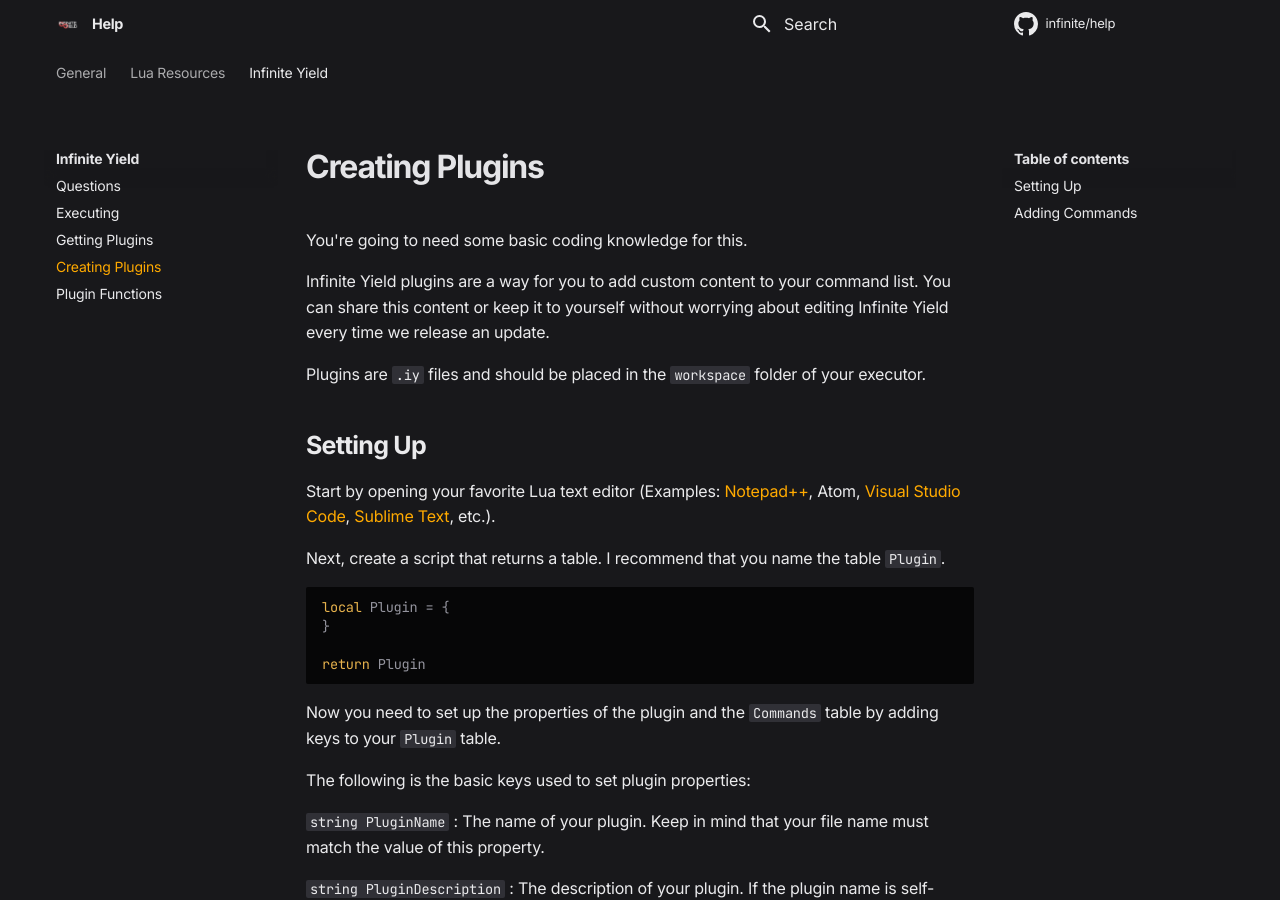
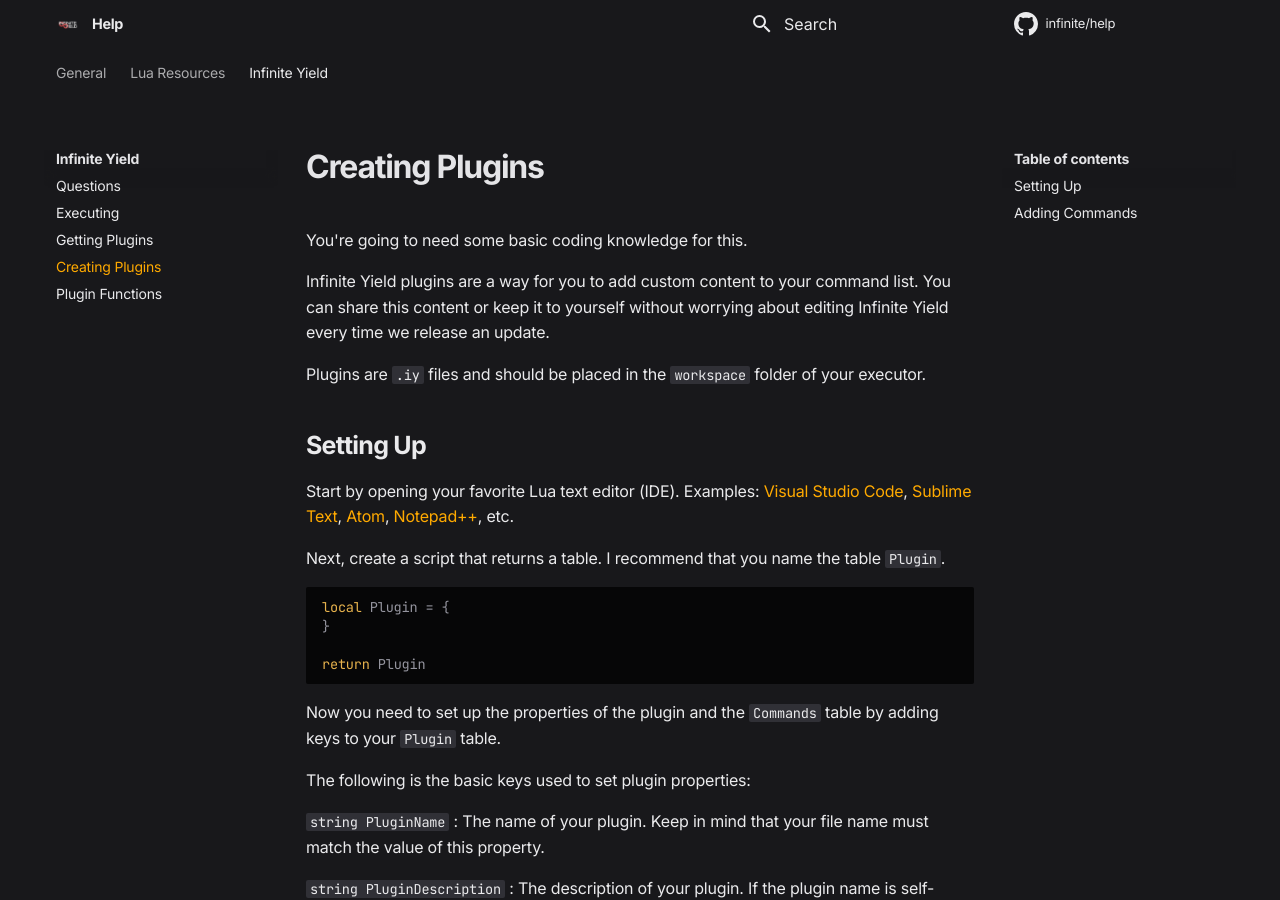
Before and after one commit to moikoros/help, an MkDocs documentation site: the page built from docs/inf/creatingplugins.md, in a window 1280 px wide and 900 px high. Built offline with MkDocs 1.6.1 and Material for MkDocs 9.7.7, drawn with Linux system fonts in a browser that asks for light colours; comment, search, counter and statistics services are not loaded.

Commit message:
Update creatingplugins.md

```diff
--- a/docs/inf/creatingplugins.md
+++ b/docs/inf/creatingplugins.md
@@ -6,7 +6,7 @@
 
 ## Setting Up
 
-Start by opening your favorite Lua text editor (Examples: [Notepad++](https://notepad-plus-plus.org/downloads), Atom, [Visual Studio Code](https://code.visualstudio.com/download), [Sublime Text](https://www.sublimetext.com/download), etc.).
+Start by opening your favorite Lua text editor (IDE). Examples: [Visual Studio Code](https://code.visualstudio.com/download), [Sublime Text](https://www.sublimetext.com/download), [Atom](https://github.com/atom/atom#installing), [Notepad++](https://notepad-plus-plus.org/downloads), etc.
 
 Next, create a script that returns a table. I recommend that you name the table `Plugin`.
 
```
